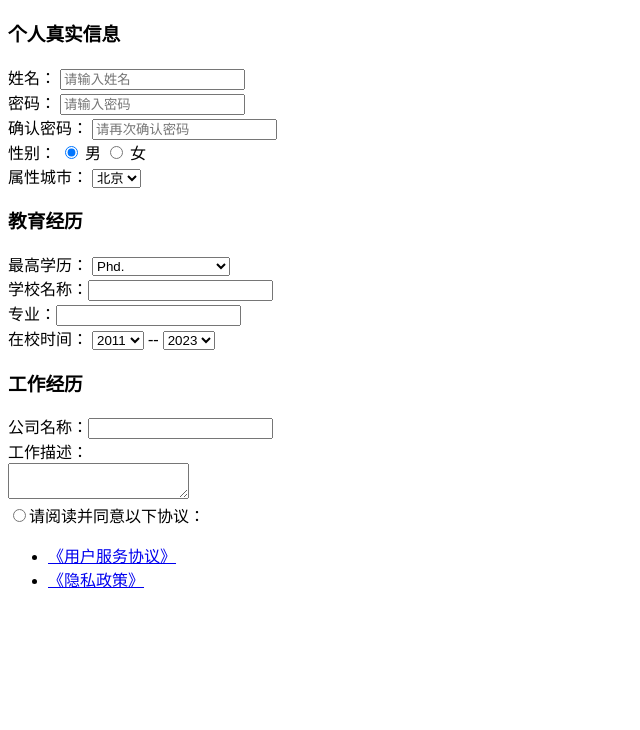
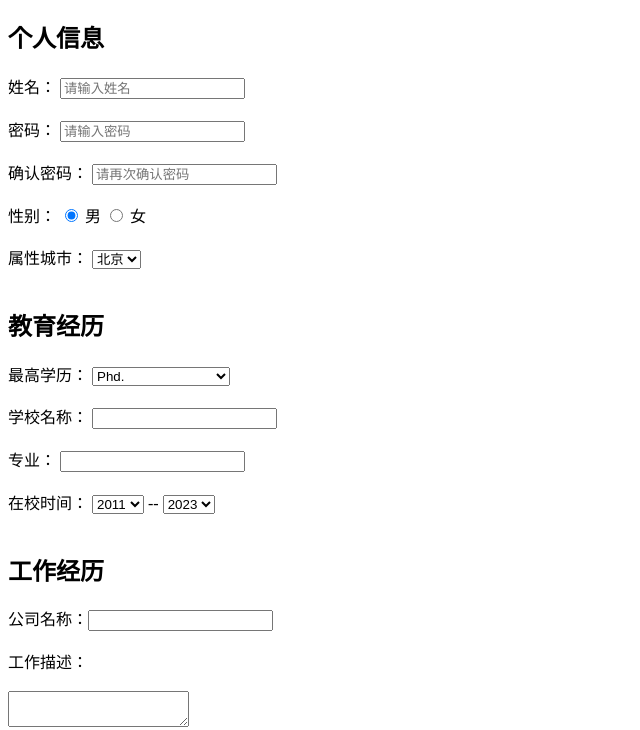
Before and after one commit to Natalie-2004/HTML5-CSS3, a plain HTML site: page projects/register_sys/register_frontpage.html in a window 1280 px wide. Shown: the part 70-800 px from the top of the page, without its empty margins (0-640 px from the left). Drawn offline with Linux system fonts and the light colour scheme.

Commit message:
update minor changes in register_frontpage.html

```diff
--- a/projects/register_sys/register_frontpage.html
+++ b/projects/register_sys/register_frontpage.html
@@ -9,26 +9,30 @@
 <body>
     <h1>注册信息</h1>
 
-    <h3>个人真实信息</h3>
-    姓名： <input type="text" placeholder="请输入姓名">
-    <br/>
-    密码： <input type="password" placeholder="请输入密码">
-    <br/>
-    确认密码： <input type="password" placeholder="请再次确认密码">
-    <br/>
-    性别：   <input type="radio" name="gender" checked> 男
-            <input type="radio" name="gender"> 女
-    <br/>
-    属性城市：
+    <form action="">
+        <!-- 表单控件，便于以后上传数据时 -->
+        <h2>个人信息</h2>
+        <label>姓名：</label> <input type="text" placeholder="请输入姓名">
+        <br><br>
+        <label>密码：</label> <input type="password" placeholder="请输入密码">
+        <br><br>
+        <label>确认密码：</label> <input type="password" placeholder="请再次确认密码">
+        <br><br>
+        <label>性别：</label>
+            <label><input type="radio" name="gender" checked> 男</label>
+            <label><input type="radio" name="gender"> 女</label>
+        <br><br>
+        <label>属性城市：</label>
         <select>
             <option selected>北京</option>
             <option>上海</option>
             <option>广州</option>
             <option>深圳</option>
         </select>
+        <br><br>
 
-    <h3>教育经历</h3>
-    最高学历：
+        <h2>教育经历</h2>
+        <label>最高学历：</label>
         <select>
             <option selected>Phd.</option>
             <option>Research Master</option>
@@ -37,12 +41,12 @@
             <option>Diploma</option>
             <option>TAFE</option>
         </select>
-    <br/>
-    学校名称：<input type="text">
-    <br/>
-    专业：<input type="text">
-    <br/>
-    在校时间：
+        <br><br>
+        <label>学校名称：</label> <input type="text">
+        <br><br>
+        <label>专业：<label> <input type="text">
+        <br><br>
+        <label>在校时间：</label>
         <select>
             <option>2011</option>
             <option>2012</option>
@@ -62,20 +66,24 @@
             <option>2018</option>
             <option>2017</option>
         </select>
-    <br/>
+        <br><br>
 
-    <h3>工作经历</h3>
-    公司名称：<input type="text">
-    <br/>
-    工作描述：
-    <br/>
+        <h2>工作经历</h2>
+        <label>公司名称：</label><input type="text">
+        <br><br>
+        <label>工作描述：</label>
+        <br><br>
         <textarea></textarea>
-    <br/>
+        <br><br>
 
-    <input type="radio">请阅读并同意以下协议：
+        <input type="checkbox"> <label>请阅读并同意以下协议：</label>
         <ul>
             <li> <a href="#">《用户服务协议》</a> </li>
             <li> <a href="#">《隐私政策》</a> </li>
         </ul>
+        <br>
+        <button type="submit">免费注册</button>
+        <button type="reset">重新填写</button>
+    </form>
 
 </body>
```
Lines whose indentation alone changed are shown as unchanged.
